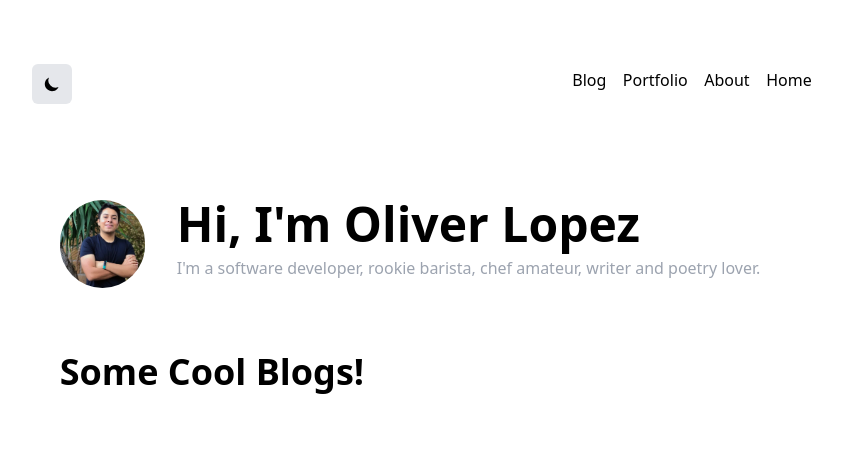
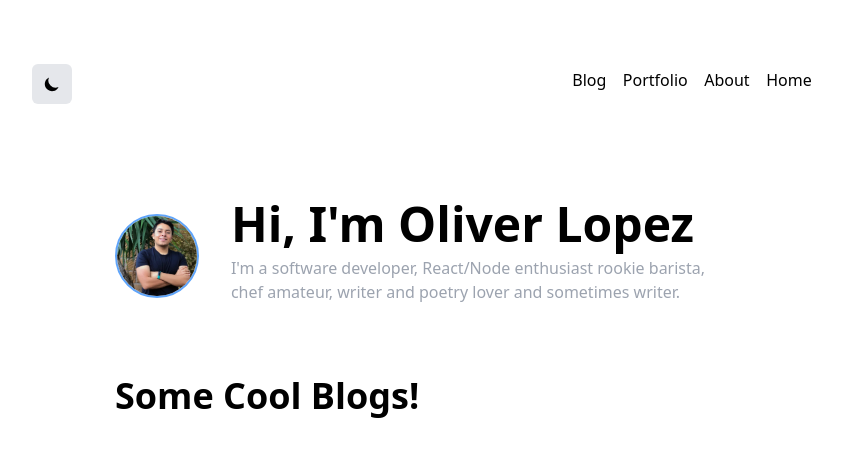
Before and after one commit to oliverloops/oliverloops.com, a Next.js app: page / in a window 1280 px wide. Shown: the top 456 px of the page, without its empty margins (214-1056 px from the left). Built offline with nearby package versions, Linux system fonts and the light colour scheme.

Commit message:
new layout added

```diff
--- a/pages/index.js
+++ b/pages/index.js
@@ -8,7 +8,7 @@ export default function Home() {
   return (
     <div className="mx-auto">
       <motion.div
-        className="flex flex-row"
+        className="flex flex-row items-center"
         initial="pageInitial"
         animate="pageAnimate"
         variants={{
@@ -22,21 +22,23 @@ export default function Home() {
           },
         }}
       >
-        <Image
-          className="rounded-full"
-          src="/me_cross.jpg"
-          alt="Oliver Lopez"
-          width="85"
-          height="35"
-        />
+        <div className="rounded-full border-2 border-blue-400">
+          <img
+            style={{ width: "80px", height: "80px" }}
+            className="rounded-full"
+            src="/me_cross.jpg"
+            alt="Oliver Lopez"
+          />
+        </div>
 
         <div className="flex flex-col px-8">
           <h1 className="font-extrabold sm:text-2xl  text-5xl dark:text-white">
             Hi, I'm Oliver Lopez
           </h1>
           <h3 className="text-base text-gray-400 py-2">
-            I'm a software developer, rookie barista, chef amateur, writer and
-            poetry lover.
+            I'm a software developer, React/Node enthusiast rookie barista,{" "}
+            <br />
+            chef amateur, writer and poetry lover and sometimes writer.
           </h3>
         </div>
       </motion.div>
```
